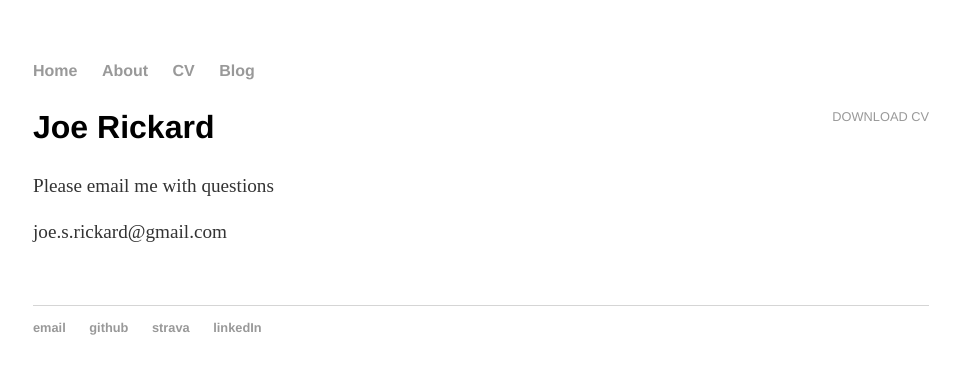
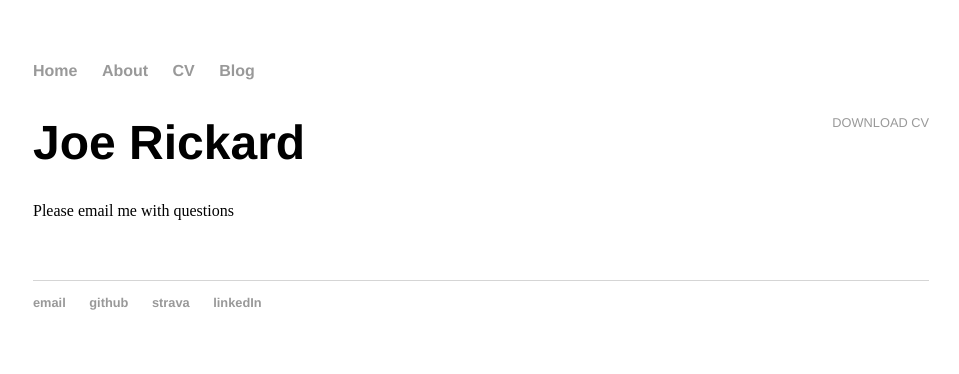
Before and after one commit to joerickard/personalWebsite, a Jekyll site: the page built from cv/index.html, in a window 1280 px wide. Shown: the top 374 px of the page, without its empty margins (159-1118 px from the left). Built offline with Jekyll 4.4.1, drawn with Linux system fonts in a browser that asks for light colours.

Commit message:
Update index.html

```diff
--- a/cv/index.html
+++ b/cv/index.html
@@ -5,9 +5,6 @@ title: CV of Your Name
 
 	<div class="cv">
 		<a href="../JoeRickardResume.pdf" class="download" title="Download CV as PDF">Download CV</a>
-					<h2>Joe Rickard</h2>
-					<p>Please email me with questions</p>
-
-					<p> joe.s.rickard@gmail.com</p>
-
+					<h1>Joe Rickard</h1>
+					<body>Please email me with questions</body>
 	</div>
```
